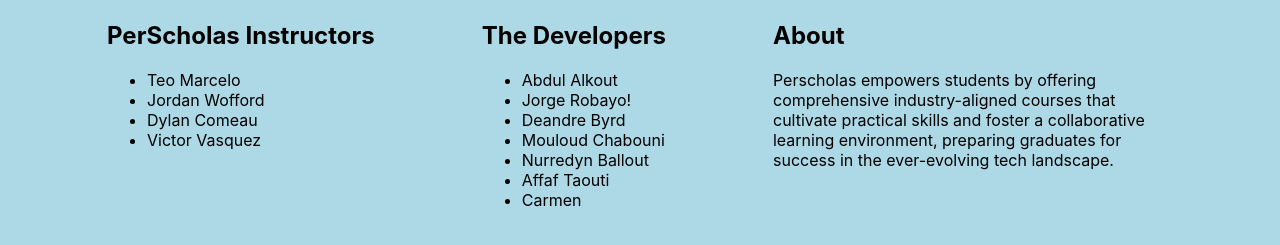
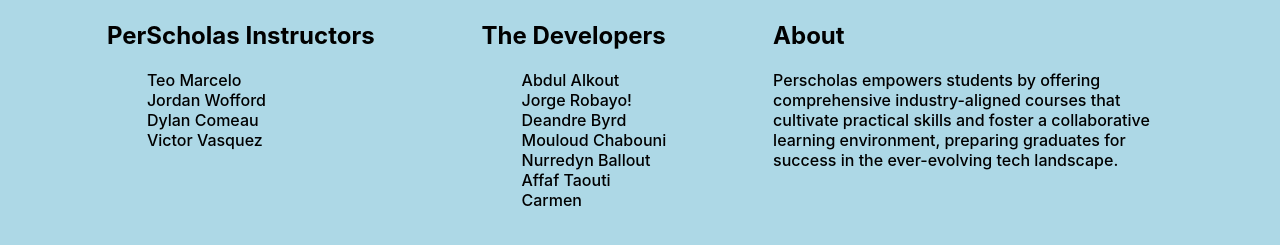
Before and after one commit to abdulalkout/RTT34_Fullstack, a React (Create React App) app in the folder client/: page /cooperation in a window 1280 px wide. Shown: the part 681-926 px from the top of the page. Built offline with nearby package versions, Linux system fonts and the light colour scheme; no server answers.

Commit message:
changes in footer

```diff
--- a/client/src/components/footer/Footer.css
+++ b/client/src/components/footer/Footer.css
@@ -19,3 +19,12 @@
   margin-top: 30px;
   margin-bottom: 30px;
 }
+
+.instructors-list{
+  list-style: none;
+  font-weight: 500;
+}
+
+.about-p{
+  font-weight: 500;
+}
--- a/client/src/components/footer/Footer.jsx
+++ b/client/src/components/footer/Footer.jsx
@@ -10,7 +10,7 @@
       <div className="footer-info">
         <div className="instructors-div">
           <h2>PerScholas Instructors</h2>
-          <ul>
+          <ul className="instructors-list">
             <li>Teo Marcelo</li>
             <li>Jordan Wofford</li>
             <li>Dylan Comeau</li>
@@ -19,7 +19,7 @@
         </div>
         <div className="instructors-div">
           <h2>The Developers</h2>
-          <ul>
+          <ul className="instructors-list">
             <li>Abdul Alkout</li>
             <li>Jorge Robayo!</li>
             <li>Deandre Byrd</li>
@@ -31,7 +31,7 @@
         </div>
         <div className="about-div">
           <h2>About</h2>
-          <p>
+          <p className="about-p">
             Perscholas empowers students by offering comprehensive
             industry-aligned courses that cultivate practical skills and foster
             a collaborative learning environment, preparing graduates for
```
